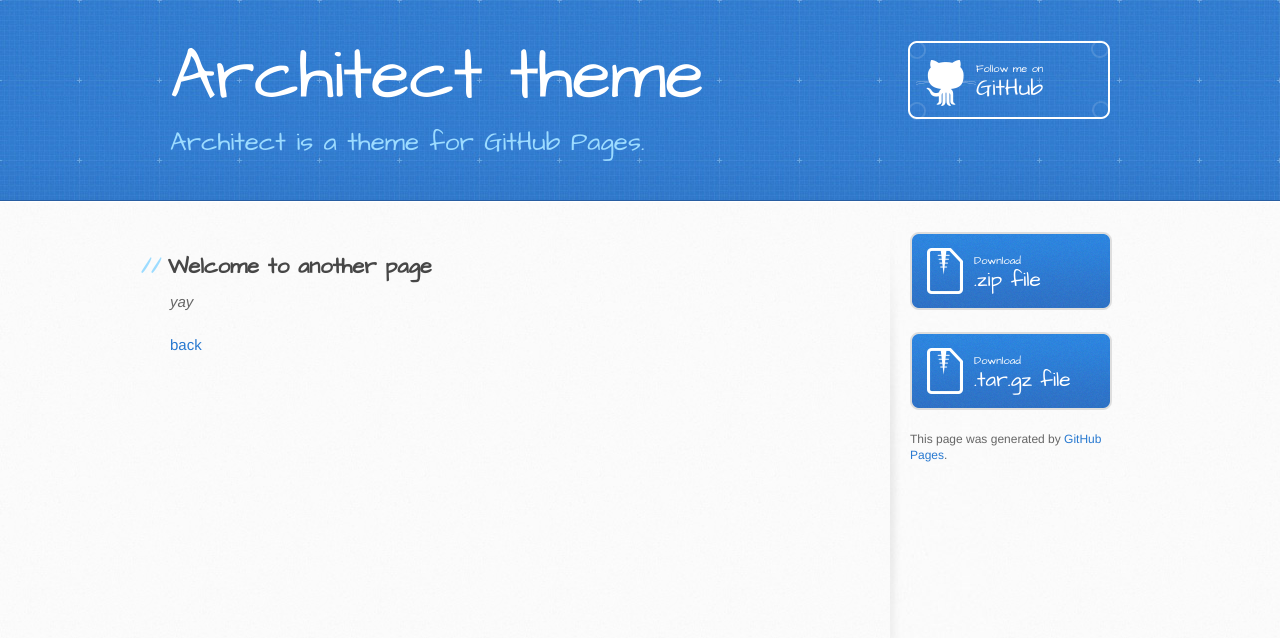
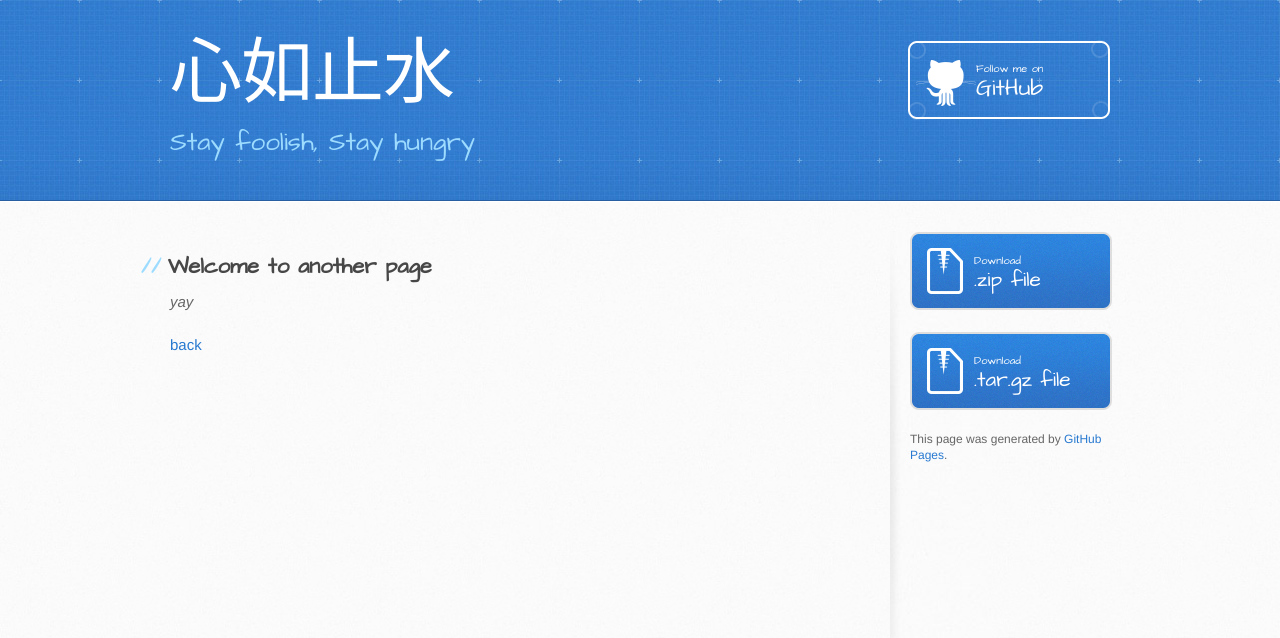
Before and after one commit to danielwu2019/danielwu2019.github.io, a Jekyll site: the page built from another-page.md, in a window 1280 px wide. Shown: the top 638 px of the page. Built offline with Jekyll 4.4.1, drawn with Linux system fonts in a browser that asks for light colours; our own code applies the rules of GitHub Pages for plain Markdown files.

Commit message:
Update _config.yml

```diff
--- a/_config.yml
+++ b/_config.yml
@@ -1,5 +1,5 @@
-title: Architect theme
-description: Architect is a theme for GitHub Pages.
+title: 心如止水
+description: Stay foolish, Stay hungry
 show_downloads: true
 google_analytics:
 theme: jekyll-theme-architect
```
